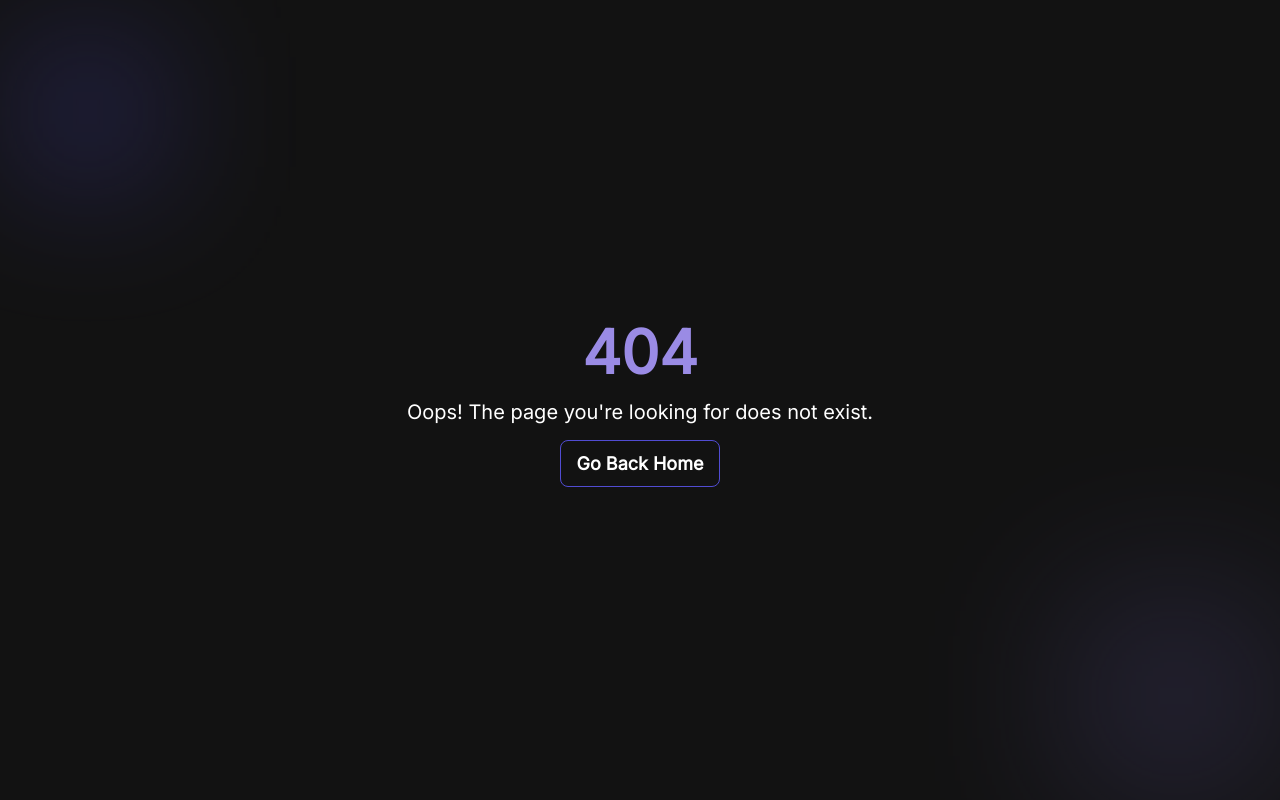
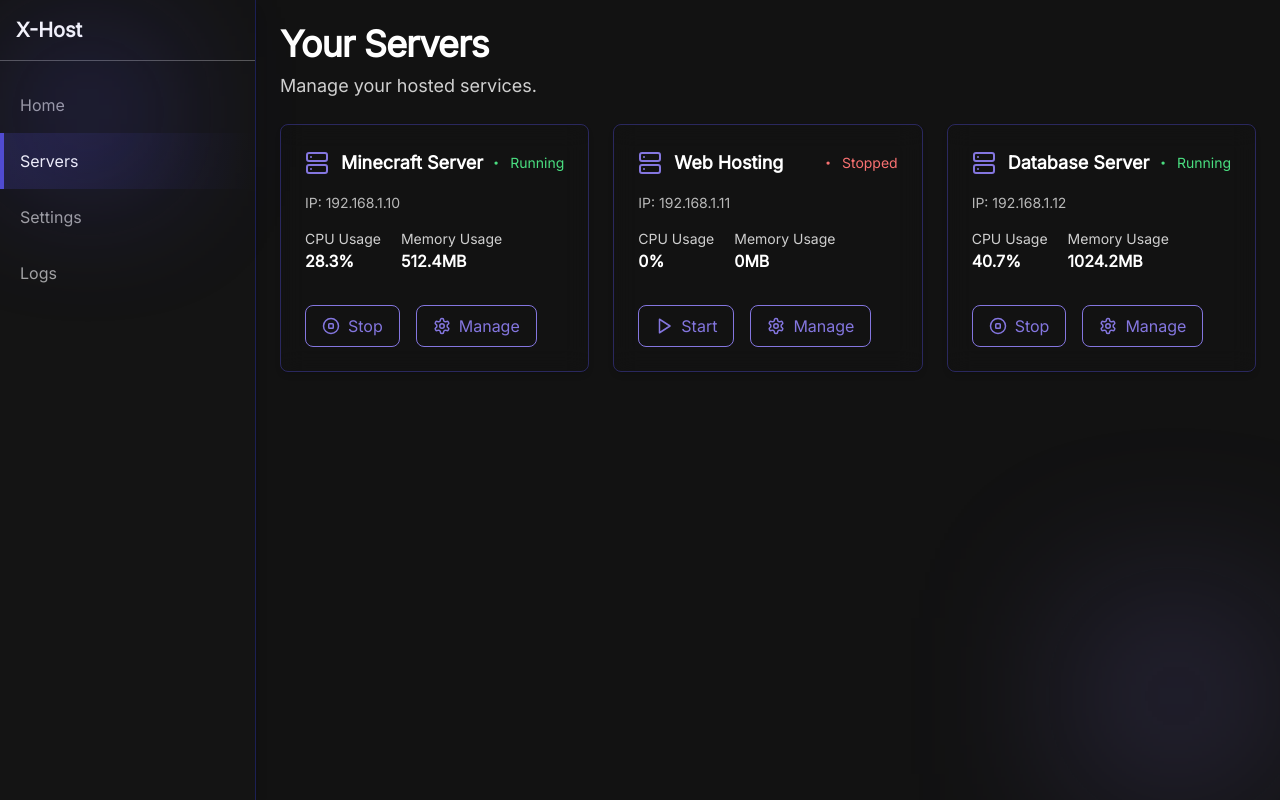
Before and after one commit to dreadfulstep/host, a Next.js app in the folder frontend/: page /dashboard/servers in a window 1280 px wide. Before the commit this address had no page. Built offline with nearby package versions, Linux system fonts and the light colour scheme.

Commit message:
Server page (user)

```diff
--- a/frontend/src/app/dashboard/(user)/page.tsx
+++ b/frontend/src/app/dashboard/(user)/page.tsx
@@ -5,7 +5,7 @@ import { ExternalLink, HelpCircle, LifeBuoy, Server } from "lucide-react"; // Ic
 
 export default function Dashboard() {
   return (
-    <div className="flex min-h-screen bg-surface-a0 text-white">
+    <div className="flex min-h-screen text-white">
       {/* Sidebar */}
       <Sidebar />
 
@@ -44,7 +44,7 @@ export default function Dashboard() {
               title: "Manage Your Servers",
               description: "View and control your hosted services.",
               icon: <Server size={24} />,
-              link: "/servers",
+              link: "/dashboard/servers",
             },
           ].map((card, index) => (
             <a
@@ -61,7 +61,6 @@ export default function Dashboard() {
           ))}
         </section>
 
-        {/* Recent Activity */}
         <section className="mt-10">
           <h3 className="text-2xl font-semibold mb-4">Recent Activity</h3>
           <ul className="space-y-4">
--- /dev/null
+++ b/frontend/src/app/dashboard/(user)/servers/page.tsx
@@ -0,0 +1,92 @@
+"use client";
+
+import Sidebar from "../components/Sidebar";
+import { Server, Play, StopCircle, Settings, Dot } from "lucide-react";
+
+export default function ServersPage() {
+  const servers = [
+    {
+      name: "Minecraft Server",
+      status: 1, // 1 = Running, 0 = Stopped
+      ip: "192.168.1.10",
+      cpu: 28.3,
+      memory: 512.4, // In MB
+    },
+    {
+      name: "Web Hosting",
+      status: 0,
+      ip: "192.168.1.11",
+      cpu: 0,
+      memory: 0,
+    },
+    {
+      name: "Database Server",
+      status: 1,
+      ip: "192.168.1.12",
+      cpu: 40.7,
+      memory: 1024.2,
+    },
+  ];
+
+  return (
+    <div className="flex min-h-screen text-white">
+      <Sidebar />
+
+      <main className="flex-1 p-6">
+        <h2 className="text-4xl font-bold tracking-tight">Your Servers</h2>
+        <p className="opacity-80 mt-2 text-lg">Manage your hosted services.</p>
+
+        <section className="mt-6 grid grid-cols-1 md:grid-cols-2 lg:grid-cols-3 gap-6">
+          {servers.map((server, index) => (
+            <div
+              key={index}
+              className="p-6 border border-primary-a10/40 rounded-lg shadow-md backdrop-blur-md flex flex-col gap-4"
+            >
+              <div className="flex items-center justify-between">
+                <div className="flex items-center gap-3">
+                  <Server size={24} className="text-primary-a30" />
+                  <h3 className="text-lg font-semibold">{server.name}</h3>
+                </div>
+                <div
+                  className={`flex items-center gap-1 text-sm ${
+                    server.status ? "text-green-400" : "text-red-400"
+                  }`}
+                >
+                  <Dot size={20} /> {server.status ? "Running" : "Stopped"}
+                </div>
+              </div>
+
+              <p className="text-sm opacity-70">IP: {server.ip}</p>
+
+              <div className="space-x-5 flex-row flex">
+                <div>
+                  <p className="text-sm opacity-80">CPU Usage</p>
+                  <p className="text-md font-semibold">{server.cpu}%</p>
+                </div>
+                <div>
+                  <p className="text-sm opacity-80">Memory Usage</p>
+                  <p className="text-md font-semibold">{server.memory}MB</p>
+                </div>
+              </div>
+
+              <div className="flex gap-4 mt-4">
+                {server.status ? (
+                  <button className="flex items-center gap-2 px-4 py-2 border border-primary-a30 rounded-lg text-primary-a30 hover:bg-primary-a30/10 transition">
+                    <StopCircle size={18} /> Stop
+                  </button>
+                ) : (
+                  <button className="flex items-center gap-2 px-4 py-2 border border-primary-a30 rounded-lg text-primary-a30 hover:bg-primary-a30/10 transition">
+                    <Play size={18} /> Start
+                  </button>
+                )}
+                <button className="flex items-center gap-2 px-4 py-2 border border-primary-a30 rounded-lg text-primary-a30 hover:bg-primary-a30/10 transition">
+                  <Settings size={18} /> Manage
+                </button>
+              </div>
+            </div>
+          ))}
+        </section>
+      </main>
+    </div>
+  );
+}
```
